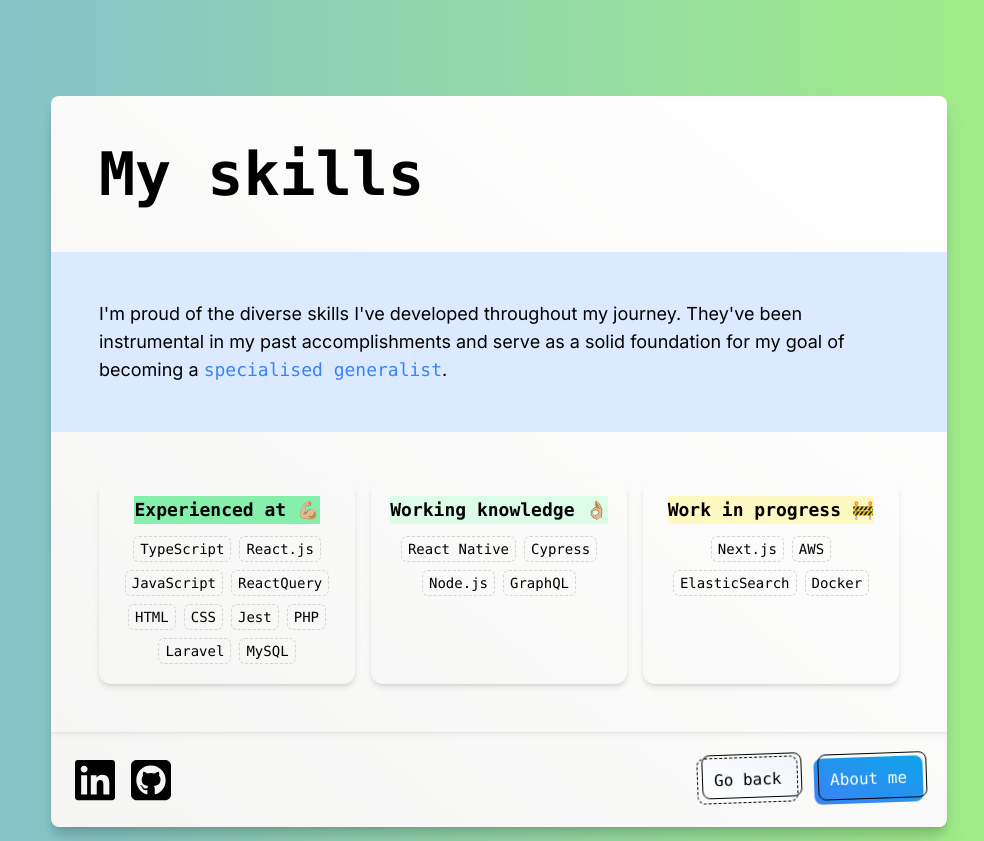
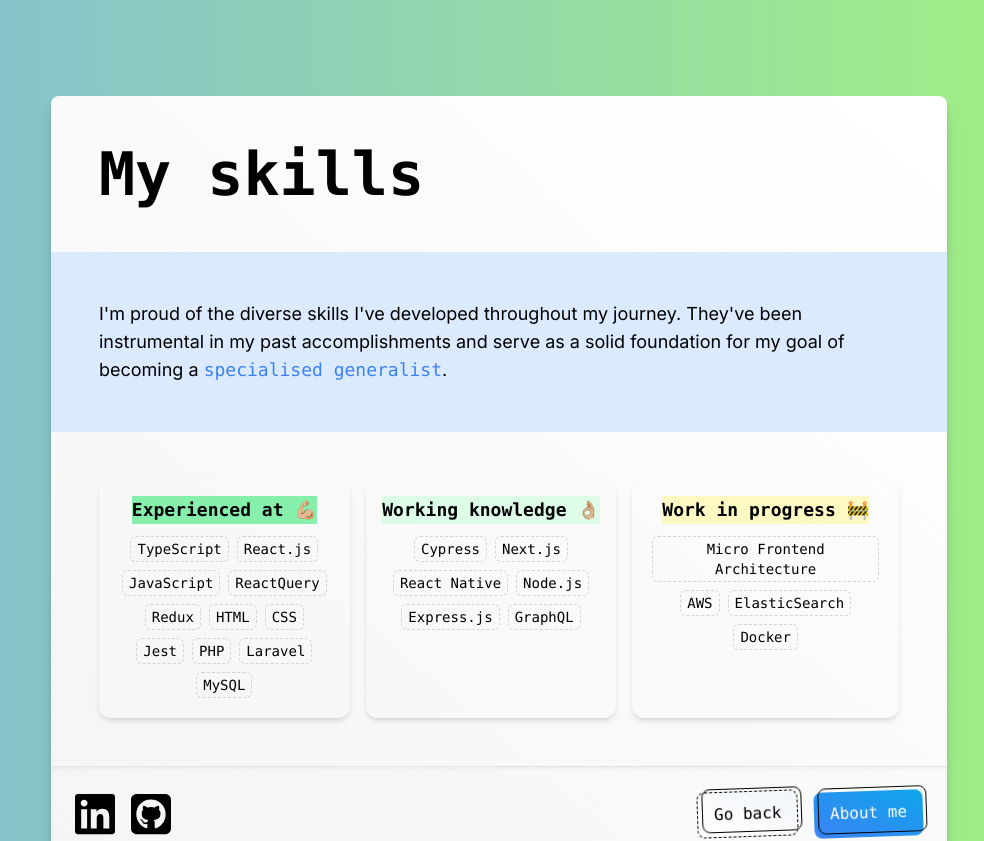
Before and after one commit to guillermo-segura/guillermo-segura.github.io, a Next.js app: page /skills in a window 1280 px wide. Shown: the top 841 px of the page, without its empty margins (141-1125 px from the left). Built offline with nearby package versions, Linux system fonts and the light colour scheme.

Commit message:
feat: update skills

```diff
--- a/src/app/skills/skills.ts
+++ b/src/app/skills/skills.ts
@@ -5,6 +5,7 @@ const data = {
       'React.js',
       'JavaScript',
       'ReactQuery',
+      'Redux',
       'HTML',
       'CSS',
       'Jest',
@@ -17,17 +18,19 @@ const data = {
   },
   A: {
     'Front-end': [
+      'Cypress',
+      'Next.js',
       'React Native',
-      'Cypress',
     ],
     'Back-end': [
       'Node.js',
+      'Express.js',
       'GraphQL',
     ],
   },
   B: {
     'Front-end': [
-      'Next.js',
+      'Micro Frontend Architecture',
     ],
     'Back-end': [
       'AWS',
```
